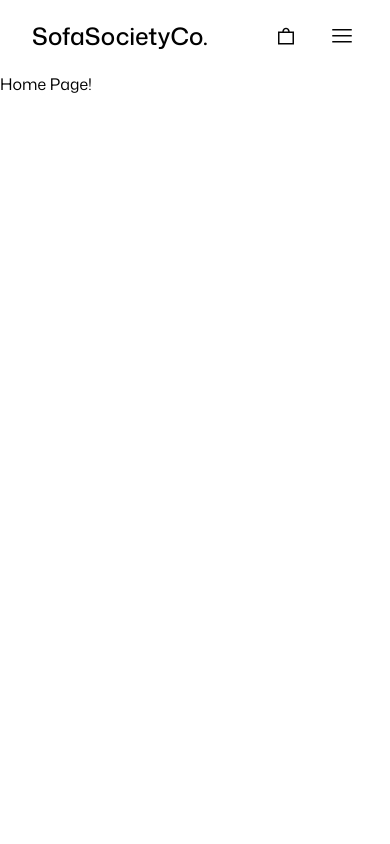
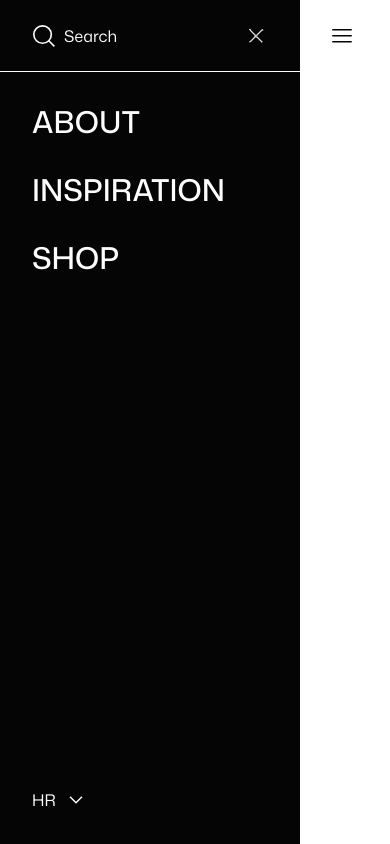
Before and after one commit to JosipVojkovic/agilo-product-page, a Next.js app in the folder frontend/: page / in a window 390 px wide. Built offline with nearby package versions, Linux system fonts and the light colour scheme.

Commit message:
add mobile menu

```diff
--- a/frontend/src/components/Header.tsx
+++ b/frontend/src/components/Header.tsx
@@ -2,10 +2,11 @@ import { ROUTES } from "@/constants/routes";
 import Link from "next/link";
 import { Case } from "./icons/Case";
 import { Menu } from "./icons/Menu";
+import MobileMenu from "./MobileMenu";
 
 export default function Header() {
   return (
-    <header className="flex items-center justify-between px-8 py-5 bg-white">
+    <header className="flex items-center justify-between px-8 h-[72px] bg-white">
       <div className="text-2xl font-medium">SofaSocietyCo.</div>
 
       <nav>
@@ -28,6 +29,8 @@ export default function Header() {
         <Case className="w-8 h-8 p-1 text-foreground cursor-pointer" />
         <Menu className="w-8 h-8 p-1 text-foreground cursor-pointer" />
       </div>
+
+      <MobileMenu />
     </header>
   );
 }
--- /dev/null
+++ b/frontend/src/components/MobileMenu.tsx
@@ -0,0 +1,38 @@
+import Link from "next/link";
+import { Close } from "./icons/Close";
+import { Search } from "./icons/Search";
+import { ROUTES } from "@/constants/routes";
+import { ChevronDown } from "./icons/ChevronDown";
+
+export default function MobileMenu() {
+  return (
+    <div className="fixed bg-foreground text-background top-0 left-0 h-full w-[300px]">
+      <div className="flex justify-between items-center h-[72px] px-8 border-b border-background">
+        <div className="flex items-center gap-2">
+          <Search className="w-6 h-6 cursor-pointer" />
+          <p>Search</p>
+        </div>
+        <Close className="w-6 h-6 cursor-pointer" />
+      </div>
+
+      <div className="flex flex-col h-[calc(100%-72px)] justify-between">
+        <ul className="flex-1 flex flex-col gap-8 text-3xl font-medium px-8 pt-8">
+          <li>
+            <Link href={ROUTES.ABOUT}>ABOUT</Link>
+          </li>
+          <li>
+            <Link href={ROUTES.INSPIRATION}>INSPIRATION</Link>
+          </li>
+          <li>
+            <Link href={ROUTES.SHOP}>SHOP</Link>
+          </li>
+        </ul>
+
+        <div className="flex items-center gap-2 px-8 pb-8">
+          <p>HR</p>
+          <ChevronDown className="w-6 h-6 cursor-pointer" />
+        </div>
+      </div>
+    </div>
+  );
+}
--- /dev/null
+++ b/frontend/src/components/icons/ChevronDown.tsx
@@ -0,0 +1,19 @@
+import * as React from "react";
+
+export const ChevronDown: React.FC<React.ComponentPropsWithoutRef<"svg">> = (
+  props
+) => (
+  <svg
+    {...props}
+    xmlns="http://www.w3.org/2000/svg"
+    viewBox="0 0 24 24"
+    fill="none"
+  >
+    <path
+      fill="currentColor"
+      fillRule="evenodd"
+      d="m5.47 9.265 1.06-1.06 5.47 5.47 5.47-5.47 1.06 1.06-6.53 6.53-6.53-6.53Z"
+      clipRule="evenodd"
+    />
+  </svg>
+);
--- a/frontend/src/styles/globals.css
+++ b/frontend/src/styles/globals.css
@@ -28,5 +28,15 @@
 @layer base {
   body {
     font-family: "Mona Sans", sans-serif;
+    font-weight: normal;
+  }
+
+  h1,
+  h2,
+  h3,
+  h4,
+  h5,
+  h6 {
+    font-weight: 500;
   }
 }
--- a/frontend/tailwind.config.js
+++ /dev/null
@@ -1,30 +0,0 @@
-module.exports = {
-  content: [
-    "./app/**/*.{ts,tsx}",
-    "./pages/**/*.{ts,tsx}",
-    "./components/**/*.{ts,tsx}",
-  ],
-  theme: {
-    extend: {
-      fontFamily: {
-        mona: ["Mona Sans", "sans-serif"],
-      },
-      colors: {
-        foreground: "#050505",
-        background: "#fdfdfd",
-      },
-      fontSize: {
-        "3xl": ["3.5rem", 1.4],
-        "2xl": ["3rem", 1.4],
-        xl: ["2.5rem", 1.4],
-        lg: ["2rem", 1.4],
-        md: ["1.5rem", 1.4],
-        sm: ["1.125rem", 1.4],
-        base: ["1rem", 1.4],
-        xs: ["0.75rem", 1.4],
-        "2xs": ["0.625rem", 1.4],
-      },
-    },
-  },
-  plugins: [],
-};
```
